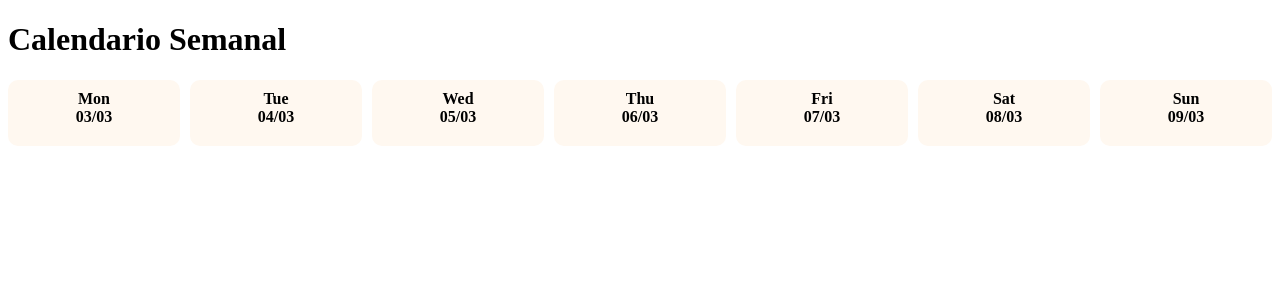
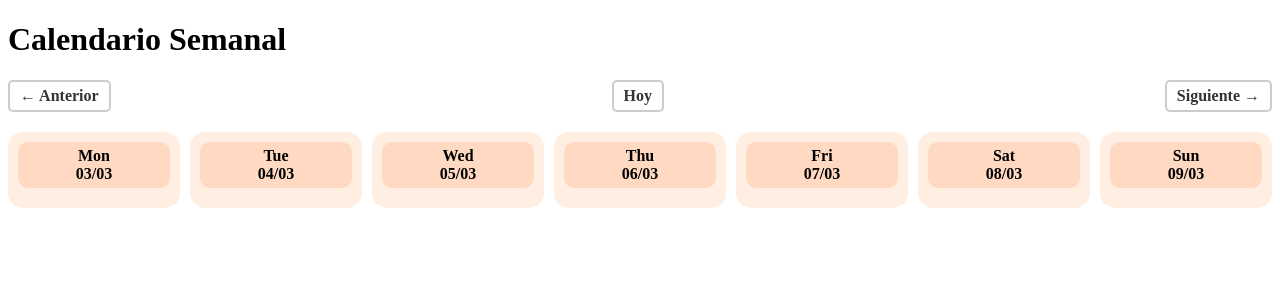
Before and after one commit to SoniaRM/TFG, a Django app: page /calendario_semanal/ in a window 1280 px wide. Shown: the top 300 px of the page. Run offline with Django 5.2, Linux system fonts and the light colour scheme; data that the repository does not hold is empty.

Commit message:
feat: botones alante y atras en el calendario

```diff
--- a/app/templates/calendario/semanal.html
+++ b/app/templates/calendario/semanal.html
@@ -13,37 +13,60 @@
     }
     .day-column {
       flex: 1;
-      background-color: #fff8f0;
+      background-color: #FFEFE2;
       padding: 10px;
-      border-radius: 10px;
+      border-radius: 15px;
     }
     .day-header {
-      text-align: center;
+      background-color: #FFD9C2;
+      border-radius: 10px;
+      padding: 5px;
       font-weight: bold;
       margin-bottom: 10px;
+      text-align: center;
     }
     .meal-item {
-      background-color: #fff;
-      padding: 5px;
-      margin-bottom: 5px;
+      background-color: #FFFFFF;
+      padding: 8px;
+      margin-bottom: 8px;
+      border-radius: 8px;
+      box-shadow: 0 1px 3px rgba(0,0,0,0.1);
+    }
+    .navigation {
+      display: flex;
+      justify-content: space-between;
+      margin-bottom: 20px;
+    }
+    .navigation a {
+      text-decoration: none;
+      font-weight: bold;
+      color: #333;
+      padding: 5px 10px;
+      border: 2px solid #ccc;
       border-radius: 5px;
-      box-shadow: 0 1px 3px rgba(0,0,0,0.1);
     }
   </style>
 </head>
 <body>
   <h1>Calendario Semanal</h1>
 
+  <!-- Flechas para cambiar la semana -->
+  <div class="navigation">
+    <a href="{{ prev_week_url }}">← Anterior</a>
+    <a href="{% url 'calendario_semanal' %}">Hoy</a>
+    <a href="{{ next_week_url }}">Siguiente →</a>
+  </div>
+
   <div class="week-container">
     {% for day in dias %}
       <div class="day-column">
         <div class="day-header">
-          <!-- Mostrar el día de la semana y la fecha -->
+          <!-- Día de la semana (ej: Mon, Tue) y la fecha (ej: 06/03) -->
           {{ day|date:"D" }}<br>
           {{ day|date:"d/m" }}
         </div>
 
-        <!-- Mostrar cada receta asignada a este día -->
+        <!-- Mostrar cada receta del día -->
         {% for cr in dia_data|dictkey:day %}
           <div class="meal-item">
             {{ cr.receta.nombre }}<br>
--- a/app/views.py
+++ b/app/views.py
@@ -131,27 +131,46 @@ def agregar_receta_calendario(request):
     return JsonResponse({"error": "Método no permitido"}, status=400)
 '''
 def calendario_semanal(request):
-    # Determina el lunes de la semana actual (o el día que quieras como inicio)
-    hoy = date.today()
-    lunes = hoy - timedelta(days=hoy.weekday())  # weekday=0 es lunes
+    """
+    Muestra un calendario de 7 días (semana).
+    Permite navegar entre semanas usando un parámetro GET 'start' en formato YYYY-MM-DD.
+    """
+    # 1) Leemos el parámetro GET 'start' que indicará el lunes (o día inicial) de la semana.
+    start_date_str = request.GET.get('start', None)
 
-    # Generamos la lista de 7 días (lunes a domingo)
-    dias = [lunes + timedelta(days=i) for i in range(7)]
+    # 2) Si no hay parámetro o es inválido, tomamos el lunes de la semana actual.
+    if start_date_str:
+        try:
+            start_date = datetime.strptime(start_date_str, "%Y-%m-%d").date()
+        except ValueError:
+            # Si la cadena no es una fecha válida, fallback a la semana actual
+            start_date = date.today() - timedelta(days=date.today().weekday())
+    else:
+        start_date = date.today() - timedelta(days=date.today().weekday())
 
-    # Obtenemos todos los registros de Calendario en ese rango de fechas
+    # 3) Generamos la lista de 7 días de la semana
+    dias = [start_date + timedelta(days=i) for i in range(7)]
+
+    # 4) Obtenemos todos los objetos Calendario que caigan en esos 7 días
     calendarios = Calendario.objects.filter(fecha__range=[dias[0], dias[-1]]) \
                                     .prefetch_related('calendario_recetas__receta',
                                                       'calendario_recetas__tipo_comida')
 
-    # Creamos un diccionario { fecha: [Calendario_Receta, ...], ... }
+    # 5) Creamos un diccionario con la info de recetas para cada día
     dia_data = {d: [] for d in dias}
     for calendario in calendarios:
-        # calendario.fecha es un objeto date
         for cr in calendario.calendario_recetas.all():
             dia_data[calendario.fecha].append(cr)
 
+    # 6) Calculamos las fechas de la semana anterior y siguiente
+    prev_week_date = start_date - timedelta(days=7)
+    next_week_date = start_date + timedelta(days=7)
+
+    # 7) Pasamos al contexto la info necesaria
     context = {
-        'dias': dias,        # lista ordenada con los 7 días
-        'dia_data': dia_data # diccionario con la info de recetas por día
+        'dias': dias,
+        'dia_data': dia_data,
+        'prev_week_url': f'?start={prev_week_date}',  # Query string para ir a la semana anterior
+        'next_week_url': f'?start={next_week_date}',  # Query string para ir a la semana siguiente
     }
     return render(request, 'calendario/semanal.html', context)
```
